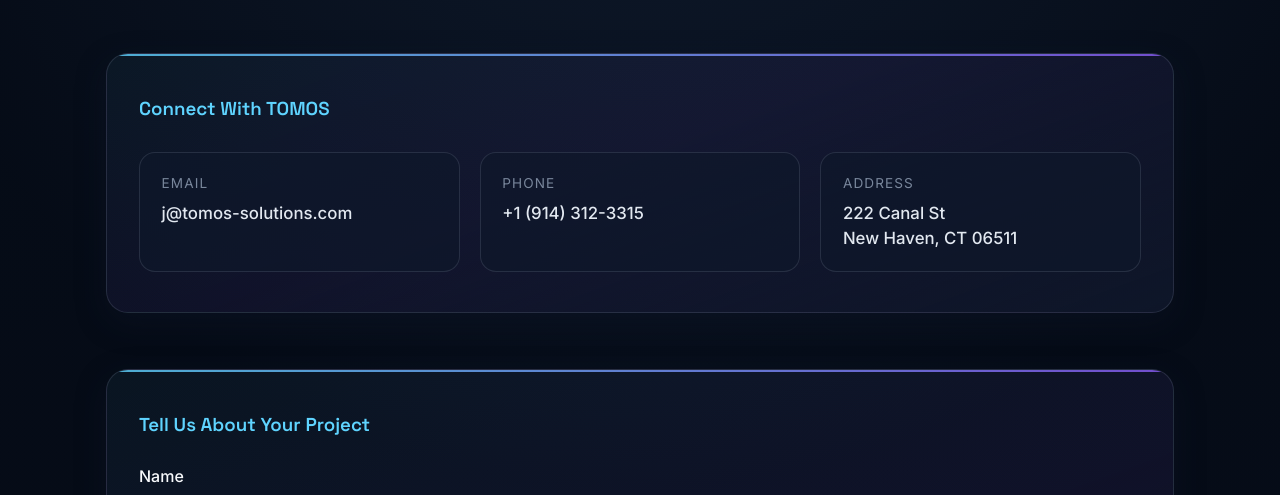
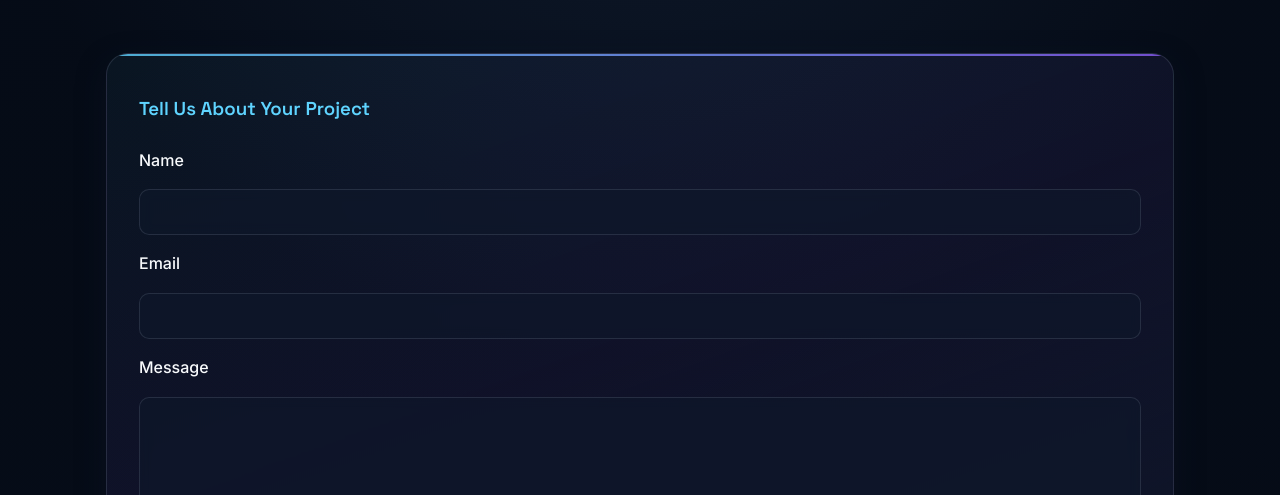
Before and after one commit to jahkelr/tomos, a plain HTML site: page contact.html in a window 1280 px wide. Shown: the part 305-800 px from the top of the page. Drawn offline with Linux system fonts and the light colour scheme.

Commit message:
remove personal details

```diff
--- a/contact.html
+++ b/contact.html
@@ -35,24 +35,6 @@
     <section class="page-header">
       <h2>Contact Us</h2>
       <p>Ready to launch or scale your automation program? Reach out and let's build the roadmap together.</p>
-    </section>
-
-    <section class="info-section contact-info">
-      <h3>Connect With TOMOS</h3>
-      <div class="contact-grid">
-        <a class="contact-card" href="mailto:j@tomos-solutions.com">
-          <span class="contact-label">Email</span>
-          <span class="contact-value">j@tomos-solutions.com</span>
-        </a>
-        <a class="contact-card" href="tel:+19143123315">
-          <span class="contact-label">Phone</span>
-          <span class="contact-value">+1 (914) 312-3315</span>
-        </a>
-        <div class="contact-card">
-          <span class="contact-label">Address</span>
-          <span class="contact-value">222 Canal St<br>New Haven, CT 06511</span>
-        </div>
-      </div>
     </section>
 
     <section class="info-section contact-form">
```
